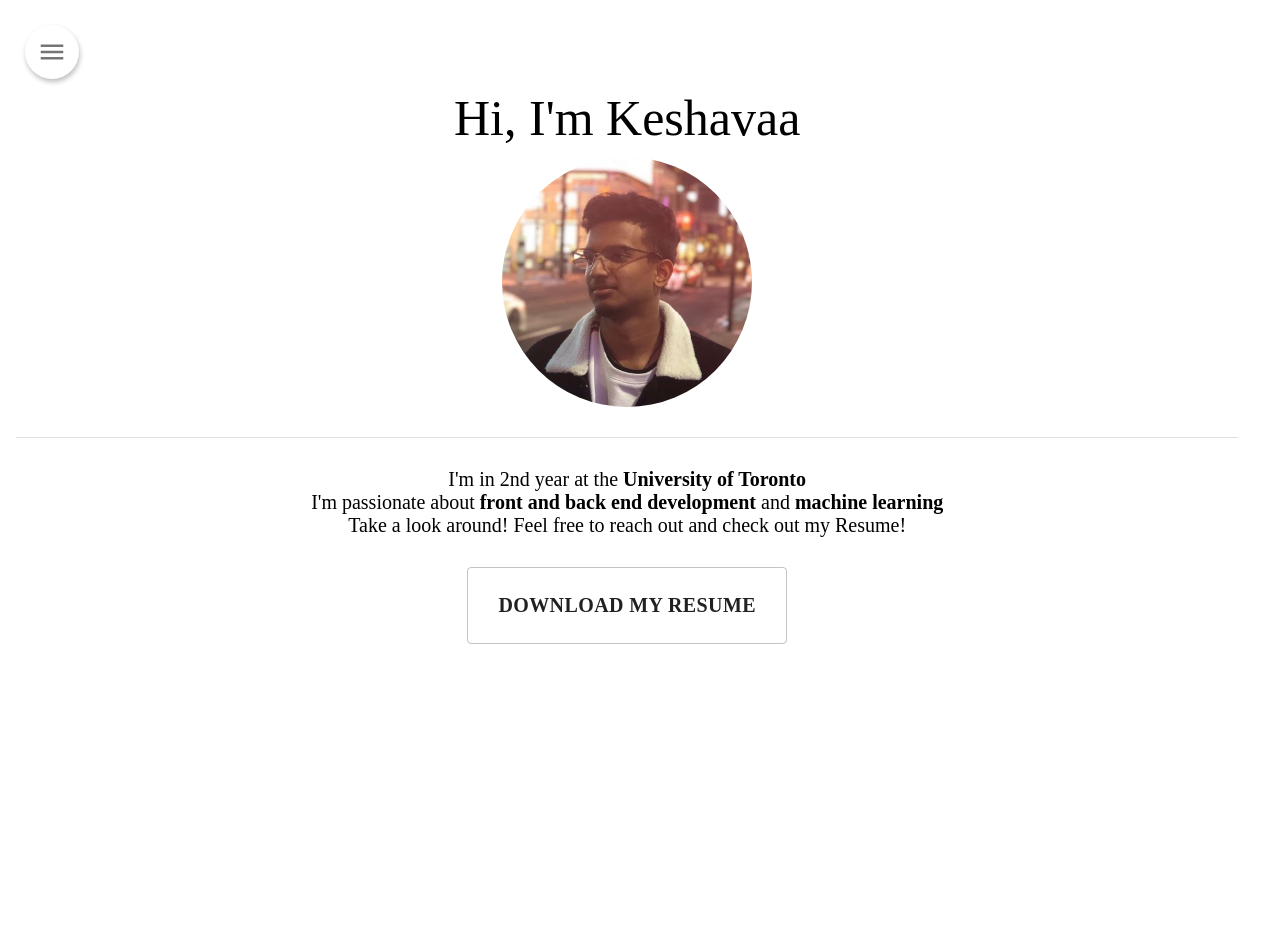
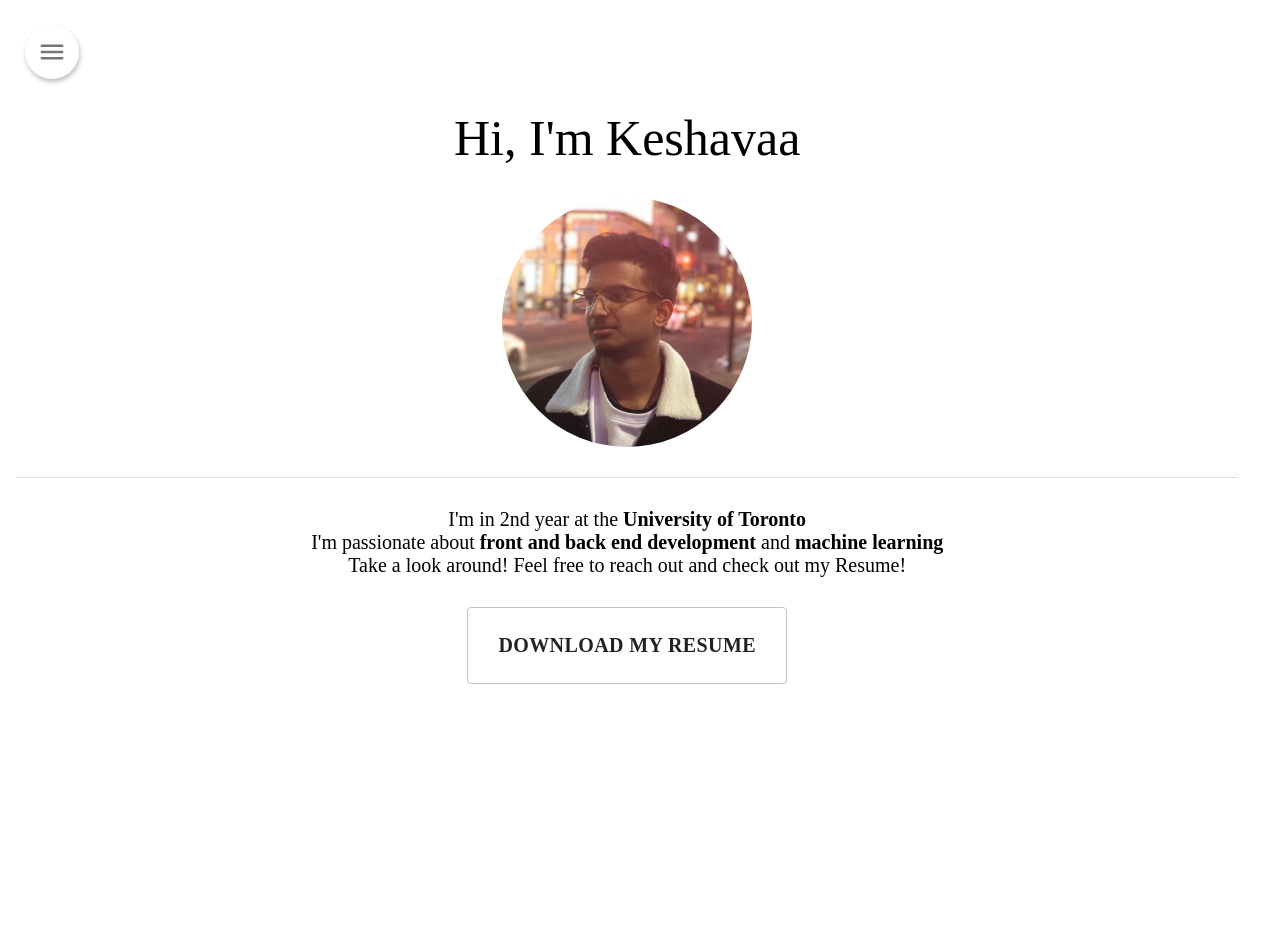
Before and after one commit to skeshavaa/my-portfolio, a React (Create React App) app in the folder client/: page / in a window 1280 px wide. Shown: the top 927 px of the page. After the commit the page ends 899 px from the top, so only its background shows below. Built offline with nearby package versions, Linux system fonts and the light colour scheme; no server answers.

Commit message:
reverting

```diff
--- a/client/src/App.js
+++ b/client/src/App.js
@@ -1,6 +1,6 @@
 import React from 'react';
-import styled from 'styled-components'
 import { BrowserRouter as Router, Switch, Route } from "react-router-dom";
+import 'typeface-roboto';
 import './styles/general.css';
 
 import Home from './pages/home';
@@ -8,37 +8,21 @@ import Skills from './pages/skills';
 import Projects from './pages/projects';
 import Contact from './pages/contact';
 import Resume from './pages/resume';
-import Layout from './components/layout'
-import { Divider } from '@material-ui/core';
 
 function App() {
   return (
     <div className="App">
       <Router>
-        {/* <Switch>
+        <Switch>
           <Route path='/' exact={true} component={Home} />
           <Route path='/skills' exact={true} component={Skills} />
           <Route path='/projects' exact={true} component={Projects} />
           <Route path='/contact' exact={true} component={Contact} />
           <Route path='/resume' exact={true} component={Resume} />
-        </Switch> */}
-        <Wrapper>
-          <Layout />
-          <Home />
-          <Skills />
-          <Projects />
-          <Resume />
-          <Contact />
-        </Wrapper>
+        </Switch>
       </Router>
     </div>
   );
 }
 
 export default App;
-
-const Wrapper = styled.div`
-  display: flex;
-  flex-direction: column;
-  width: 98vw;
-`
--- a/client/src/components/drawerContent.js
+++ b/client/src/components/drawerContent.js
@@ -13,11 +13,11 @@ const DrawerContent = () => {
             <Image src={Logo} />
             </ImageWrapper>
             <List>
-                <Item text="Home" route="#home"></Item>
-                <Item text="Skills" route="#skills"></Item>
-                <Item text="Projects" route="#projects"></Item>
-                <Item text="Resume" route="#resume"></Item>
-                <Item text="Contact Me" route="#contact"></Item>
+                <Item text="Home" route="/"></Item>
+                <Item text="Skills" route="/skills"></Item>
+                <Item text="Projects" route="/projects"></Item>
+                <Item text="Resume" route="/resume"></Item>
+                <Item text="Contact Me" route="/contact"></Item>
             </List>
         </Wrapper>
     )
--- a/client/src/components/heading.js
+++ b/client/src/components/heading.js
@@ -12,7 +12,7 @@ const Heading = (props) => {
 export default Heading
 
 const Wrapper = styled.div`
-    width: 100%;
+    width: 98vw;
     margin: 0 auto;
     margin-bottom: 30px;
     display: flex;
--- a/client/src/components/item.js
+++ b/client/src/components/item.js
@@ -5,11 +5,11 @@ import styled from 'styled-components'
 
 const Item = (props) => {
     return (
-        <A href={props.route}>
+        <Link to={props.route} className="link">
             <ListItem button>
                 <ListItemText><ItemText>{props.text}</ItemText></ListItemText>
             </ListItem>
-        </A>
+        </Link>
     )
 }
 
@@ -19,8 +19,3 @@ const ItemText = styled.p`
     font-family: "Raleway";
     font-size: 20px;
 `
-
-const A = styled.a`
-    text-decoration: none;
-    color: black;
-`
--- a/client/src/components/layout.js
+++ b/client/src/components/layout.js
@@ -43,7 +43,6 @@ const Wrapper = styled.div`
     position: sticky;
     position:-webkit-sticky;
     top: 0px;
-    width: 50vw;
 `
 
 const Sticky = styled.div`
--- a/client/src/pages/contact.js
+++ b/client/src/pages/contact.js
@@ -5,7 +5,8 @@ import Spacer from '../components/spacer'
 
 const Contact = () => {
     return (
-        <div id="contact" className="hide-overflow">
+        <div>
+            <Layout />
             <Form />
             <Spacer space="20px"/>
         </div>
--- a/client/src/pages/home.js
+++ b/client/src/pages/home.js
@@ -9,10 +9,11 @@ import Spacer from '../components/spacer.js'
 const Home = () => {
 
     return (
-        <div id="home" className="hide-overflow">
+        <div>
+            <Layout />
             <Wrapper>
                 <Row>
-                    <Text padding="10px">Hi, I'm Keshavaa</Text>
+                    <Text padding="30px">Hi, I'm Keshavaa</Text>
                 </Row>
                 <Row>
                     <Avatar src={Keshavaa} />
@@ -46,7 +47,7 @@ const Wrapper = styled.div`
 const Row = styled.div`
     display: flex;
     justify-content: center;
-    width: 100%;
+    width: 98vw;
 `
 
 const Text = styled.p`
--- a/client/src/pages/projects.js
+++ b/client/src/pages/projects.js
@@ -26,7 +26,8 @@ const Projects = () => {
         : <ProjectCards projects={data}/>
 
     return (
-        <Wrapper id="projects"  className="hide-overflow">
+        <Wrapper>
+            <Layout />
             <Heading title="Projects"/>
             {Cards}
         </Wrapper>
@@ -36,6 +37,5 @@ const Projects = () => {
 export default Projects
 
 const Wrapper = styled.div`
-    width: 100%;
-    padding-top: 20px;
+    width: 98vw;
 `
--- a/client/src/pages/resume.js
+++ b/client/src/pages/resume.js
@@ -12,7 +12,8 @@ import DocResume from '../assets/documents/Resume.pdf'
 
 const Resume = () => {
     return (
-        <Wrapper id="resume"  className="hide-overflow">
+        <Wrapper>
+            <Layout />
             <Heading title="Resume"/>
 
             <Center>
@@ -42,12 +43,12 @@ const Resume = () => {
 export default Resume
 
 const Wrapper = styled.div`
-
+    min-height: 100vh;
 `
 
 const ResumeWrapper = styled.div`
     display: flex;
-    width: 100%;
+    width: 98vw;
     flex-wrap: wrap;
     justify-content: space-around;
     max-width: 90vw;
@@ -57,7 +58,7 @@ const ResumeWrapper = styled.div`
 
 const Center = styled.div`
     display: flex;
-    width: 100%;
+    width: 98vw;
     justify-content: center;
 `
 
@@ -73,7 +74,7 @@ const ButtonWrapper = styled.div`
     position: sticky;
     bottom: 0;
     display: flex;
-    width: 100%;
+    width: 100vw;
     justify-content: flex-end;
 `
 
--- a/client/src/pages/skills.js
+++ b/client/src/pages/skills.js
@@ -42,20 +42,17 @@ const Skills = () => {
     }
 
     return (
-        <Wrapper id="skills"  className="hide-overflow">
+        <div>
+            <Layout />
             <Heading title="Skills" />
             <Container>
                 {SkillsList}
             </Container>
-        </Wrapper>
+        </div>
     )
 }
 
 export default Skills
-
-const Wrapper = styled.div`
-    padding-top: 20px;
-`
 
 const Container = styled.div`
     display: flex;
--- a/client/src/sections/project-cards.js
+++ b/client/src/sections/project-cards.js
@@ -24,7 +24,7 @@ export default ProjectCards
 const OuterWrapper = styled.div`
     display: flex;
     flex-wrap: wrap;
-    width: 100%;
+    width: 98vw;
     justify-content: center;
 `
 
--- a/client/src/styles/general.css
+++ b/client/src/styles/general.css
@@ -1,11 +1,7 @@
 html, body, head, p, h1, h2{
     margin: 0;
-    scroll-behavior: inherit;
 }
 
-html, body{
-    width: 100%;
-}
 .App{
     display: flex;
 }
@@ -40,10 +36,6 @@ html, body{
     background-color: white;
 }
 
-.hide-overflow{
-    overflow-x: hidden;
-}
-
 @import url('https://fonts.googleapis.com/css2?family=Abel&display=swap');
 @import url('https://fonts.googleapis.com/css2?family=Inconsolata:wght@300&display=swap');
 @import url('https://fonts.googleapis.com/css2?family=Raleway&display=swap');
```
